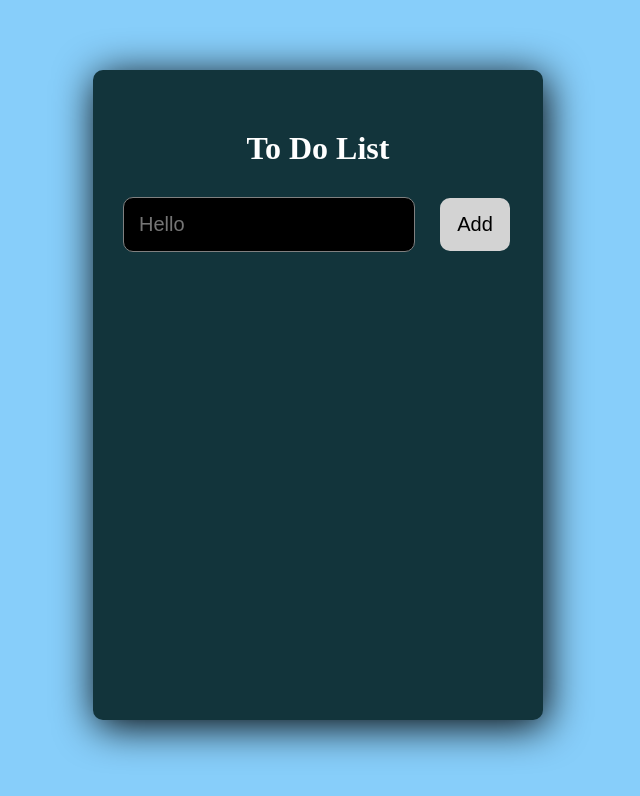
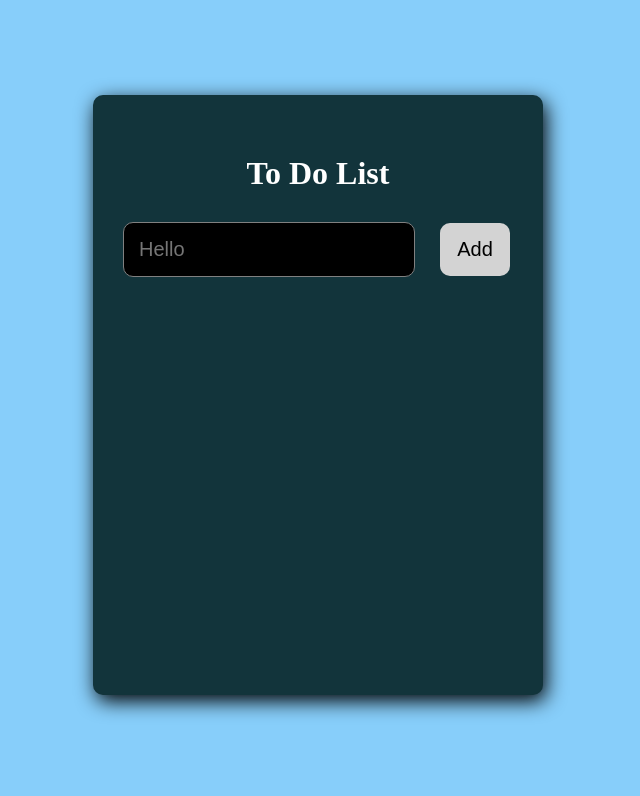
Before and after one commit to meganw22/react-todo, a React (Vite) app in the folder react-todo/: page / in a window 1280 px wide. Shown: the top 796 px of the page, without its empty margins (322-962 px from the left). Built offline with nearby package versions, Linux system fonts and the light colour scheme.

Commit message:
Added useEffect hook to add and edit tasks

```diff
--- a/react-todo/src/App.jsx
+++ b/react-todo/src/App.jsx
@@ -1,13 +1,18 @@
-import { useState } from "react";
+import { useState, useEffect } from "react";
 import ListHeader from "./components/ListHeader";
 import Form from "./components/Form";
 import ToDoList from "./components/ToDoList";
 import "./components/styles.css";
 
 const App = () => {
+  const initialState = JSON.parse(localStorage.getItem("allTasks")) || [];
   const [newTask, setNewTask] = useState("");
-  const [allTasks, setAllTasks] = useState([]);
+  const [allTasks, setAllTasks] = useState(initialState);
   const [editTask, setEditTask] = useState(null);
+
+  useEffect(() => {
+    localStorage.setItem("allTasks", JSON.stringify(allTasks));
+  }, [allTasks]);
   return (
     <>
       <div className="container">
--- a/react-todo/src/components/Form.jsx
+++ b/react-todo/src/components/Form.jsx
@@ -55,7 +55,7 @@ const Form = ({
           onChange={onNewTaskChange}
         />
         <button className="button-add" type="submit">
-          Add
+          {editTask ? "OK" : "Add"}
         </button>
       </form>
     </div>
--- a/react-todo/src/components/ToDoList.jsx
+++ b/react-todo/src/components/ToDoList.jsx
@@ -27,7 +27,7 @@ const ToDoList = ({ allTasks, setAllTasks, setEditTask }) => {
           <input
             type="text"
             value={task.title}
-            className="list"
+            className={`list ${task.completed ? "complete" : ""}`}
             onChange={(event) => event.preventDefault()}
           />
           <div>
--- a/react-todo/src/components/styles.css
+++ b/react-todo/src/components/styles.css
@@ -14,12 +14,12 @@
 
 .app-wrapper {
     background-color: #12343b;
-    min-height: 650px;
+    min-height: 600px;
     min-width: 450px;
     padding: 30px;
     box-sizing: border-box;
     border-radius: 10px;
-    box-shadow: 3px 6px 40px black;
+    box-shadow: 3px 6px 20px black;
     margin-bottom: 10px;
 }
 
```
